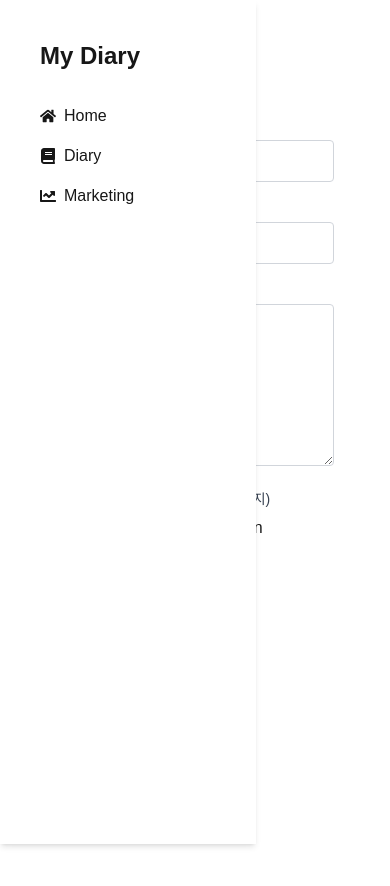
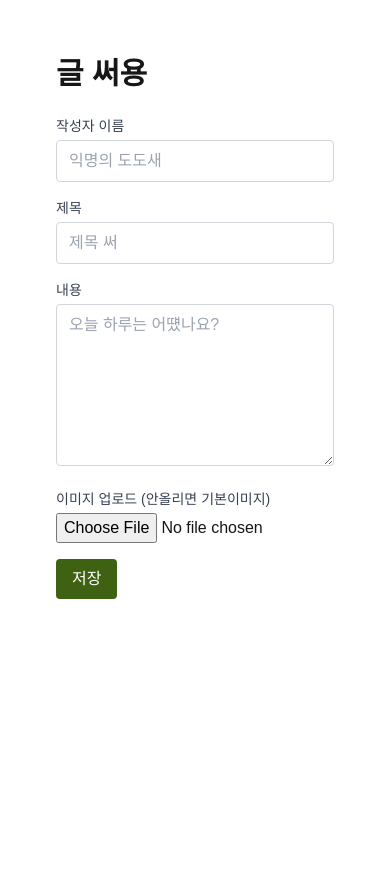
Before and after one commit to junsutaro/taro-camp, a Next.js app: page /diary/write in a window 390 px wide. Shown: the top 886 px of the page. Before the commit the page ends 844 px from the top, so only its background shows below. Built offline with nearby package versions, Linux system fonts and the light colour scheme.

Commit message:
반응형

```diff
--- /dev/null
+++ b/src/app/RootLayoutContent.tsx
@@ -0,0 +1,64 @@
+// src/app/RootLayoutContent.tsx
+
+'use client';
+
+import localFont from 'next/font/local';
+import Sidebar from '@/components/sidebar';
+import {useEffect, useState} from 'react';
+
+const geistSans = localFont({
+  src: './fonts/GeistVF.woff',
+  variable: '--font-geist-sans',
+  weight: '100 900',
+});
+const geistMono = localFont({
+  src: './fonts/GeistMonoVF.woff',
+  variable: '--font-geist-mono',
+  weight: '100 900',
+});
+
+export default function RootLayoutContent({
+  children,
+}: Readonly<{
+  children: React.ReactNode;
+}>) {
+  const [isMobile, setIsMobile] = useState(false);
+  const [isLargeScreen, setIsLargeScreen] = useState(false);
+
+  useEffect(() => {
+    const handleResize = () => {
+      const width = window.innerWidth;
+      setIsMobile(width < 768);
+      setIsLargeScreen(width >= 1280);
+      console.log('width', width)
+    };
+    handleResize();
+    window.addEventListener('resize', handleResize);
+
+    return () => window.removeEventListener('resize', handleResize);
+  }, []);
+
+  return (
+    <div
+      className={`${geistSans.variable} ${geistMono.variable} antialiased m-10`}>
+      <div className={`flex min-h-screen`}>
+        {!isMobile && (
+          <div className="w-64 fixed top-0 left-0 h-full shadow-md z-10">
+            <Sidebar />
+          </div>
+        )}
+        <div
+          className={`flex-1 ${
+            isMobile
+              ? 'p-0'
+              : isLargeScreen
+              ? 'ml-64 px-40' // 큰 화면에서 카드 폭 제한
+              : 'ml-64 px-4'
+          }`}>
+          {' '}
+          {children}
+        </div>
+      </div>
+    </div>
+  );
+}
--- a/src/app/diary/[id]/page.tsx
+++ b/src/app/diary/[id]/page.tsx
@@ -50,8 +50,9 @@ export default function DiaryDetailPage() {
         <Image
           src={entry.imageURL ? entry.imageURL : '/defaultImage.png'}
           alt="Diary image"
-          layout="fill"
+          fill
           objectFit="cover"
+          priority
         />
       </div>
       <p className="text-gray-700 mb-6">{entry.content}</p>
--- a/src/app/diary/page.tsx
+++ b/src/app/diary/page.tsx
@@ -2,10 +2,10 @@
 
 'use client';
 
-import { useEffect, useState } from 'react';
-import { getDiaryEntries } from '../../services/diaryService';
+import {useEffect, useState} from 'react';
+import {getDiaryEntries} from '../../services/diaryService';
 import Link from 'next/link';
-import { DiaryEntry } from '../../types/diaryTypes';
+import {DiaryEntry} from '../../types/diaryTypes';
 import Image from 'next/image';
 
 export default function DiaryListPage() {
@@ -40,9 +40,9 @@ export default function DiaryListPage() {
   const paginate = (pageNumber: number) => setCurrentPage(pageNumber);
 
   return (
-    <div className="diary-list max-w-4xl mx-auto p-4">
+    <div className="diary-list max-w-full mx-auto">
       <h1 className="text-3xl font-bold text-center mb-8">다이어리</h1>
-      <div className="entries grid gap-6 sm:grid-cols-1 md:grid-cols-2 lg:grid-cols-3">
+      <div className="entries grid gap-6 grid-cols-2 md:grid-cols-2 lg:grid-cols-3">
       {currentEntries.length > 0 ? (
           currentEntries.map(entry => (
             <div
@@ -52,34 +52,54 @@ export default function DiaryListPage() {
                 <div>
                   <div className="mb-4 w-full h-[150px] relative overflow-hidden rounded-lg">
                     <Image
-                      src={entry.imageURL ? entry.imageURL : '/defaultImage.png'}
+                      src={
+                        entry.imageURL ? entry.imageURL : '/defaultImage.png'
+                      }
                       alt="Diary preview image"
                       fill
                       className="object-cover"
+                      sizes="(max-width: 768px) 100vw, (max-width: 1200px) 50vw, 400px" // 다양한 뷰포트 크기 설정
+                      priority
                     />
                   </div>
-                  <h2 className="text-xl font-semibold mb-2">{entry.title || '제목기능 전에 쓴 글'}</h2>
-                  <p className="text-gray-700 mb-4">{entry.content.slice(0, 6)}...</p>
-                  <p className="text-sm text-gray-500">{entry.author?.name || '익명의 도도새'}</p>
-                  <p className="text-sm text-gray-400">{new Date(entry.timestamp).toLocaleDateString()}</p>
+                  <h2 className="text-xl font-semibold mb-2">
+                    {entry.title || '제목기능 전에 쓴 글'}
+                  </h2>
+                  <p className="text-gray-700 mb-4">
+                    {entry.content.slice(0, 6)}...
+                  </p>
+                  <p className="text-sm text-gray-500">
+                    {entry.author?.name || '익명의 도도새'}
+                  </p>
+                  <p className="text-sm text-gray-400">
+                    {new Date(entry.timestamp).toLocaleDateString()}
+                  </p>
                 </div>
               </Link>
             </div>
           ))
         ) : (
-          <p className="text-center text-gray-500">없어요.. 그냥 없어요. 아니요 그냥 없어요.</p>
+          <p className="text-center text-gray-500">
+            없어요.. 그냥 없어요. 아니요 그냥 없어요.
+          </p>
         )}
       </div>
       <div className="pagination flex justify-center mt-8">
-        {Array.from({ length: Math.ceil(entries.length / entriesPerPage) }, (_, index) => (
+        {Array.from(
+          {length: Math.ceil(entries.length / entriesPerPage)},
+          (_, index) => (
             <button
               key={index + 1}
               onClick={() => paginate(index + 1)}
-            className={`mx-1 px-4 py-2 rounded ${currentPage === index + 1 ? 'bg-lime-700 text-white' : 'bg-gray-200 text-gray-600'} hover:bg-lime-600 transition-colors`}
-          >
+              className={`mx-1 px-4 py-2 rounded ${
+                currentPage === index + 1
+                  ? 'bg-lime-700 text-white'
+                  : 'bg-gray-200 text-gray-600'
+              } hover:bg-lime-600 transition-colors`}>
               {index + 1}
             </button>
-        ))}
+          ),
+        )}
       </div>
       <div className="text-center mt-8">
         <Link href="/diary/write">
--- a/src/app/layout.tsx
+++ b/src/app/layout.tsx
@@ -1,18 +1,8 @@
+// src/app/layout.tsx (기본 레이아웃 파일)
+
 import type {Metadata} from 'next';
-import localFont from 'next/font/local';
+import RootLayoutContent from './RootLayoutContent';
 import './globals.css';
-import Sidebar from '@/components/sidebar';
-
-const geistSans = localFont({
-  src: './fonts/GeistVF.woff',
-  variable: '--font-geist-sans',
-  weight: '100 900',
-});
-const geistMono = localFont({
-  src: './fonts/GeistMonoVF.woff',
-  variable: '--font-geist-mono',
-  weight: '100 900',
-});
 
 export const metadata: Metadata = {
   title: 'Taro Camp',
@@ -29,10 +19,8 @@ export default function RootLayout({
 }>) {
   return (
     <html lang="en">
-      <body
-        className={`${geistSans.variable} ${geistMono.variable} antialiased m-10`}>
-      <Sidebar />
-        {children}
+      <body>
+        <RootLayoutContent>{children}</RootLayoutContent>
       </body>
     </html>
   );
--- a/src/app/page.tsx
+++ b/src/app/page.tsx
@@ -23,12 +23,7 @@ export default function MainPage() {
   }, []);
 
   return (
-    <div
-      className="main-page min-h-screen flex flex-col items-center bg-cover bg-center"
-      style={{
-        backgroundImage: `url('/background.jpg')`,
-      }}>
-      {' '}
+    <div className="main-page min-h-screen flex flex-col items-center bg-cover bg-center">
       <h1 className="text-3xl font-bold text-center mb-8">랜덤픽</h1>
       {randomLink && (
         <div className="youtube-video-container flex justify-center items-center">
--- /dev/null
+++ b/src/components/navbar.tsx
@@ -0,0 +1,26 @@
+import Link from 'next/link';
+
+export default function Navbar() {
+  return (
+    <div className="flex md:hidden fixed bottom-0 left-0 w-full bg-white shadow-md p-4 justify-around">
+      <Link href="/">
+        <div className="flex flex-col items-center cursor-pointer">
+          <span>🏠</span>
+          <span>Home</span>
+        </div>
+      </Link>
+      <Link href="/diary">
+        <div className="flex flex-col items-center cursor-pointer">
+          <span>📖</span>
+          <span>Diary</span>
+        </div>
+      </Link>
+      <Link href="/marketing">
+        <div className="flex flex-col items-center cursor-pointer">
+          <span>📊</span>
+          <span>Marketing</span>
+        </div>
+      </Link>
+    </div>
+  );
+}
```
Lines whose indentation alone changed are shown as unchanged.
